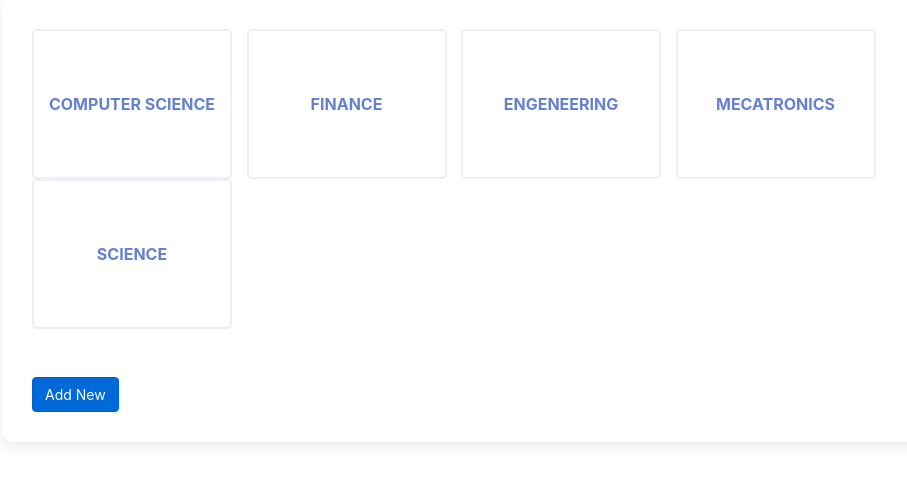
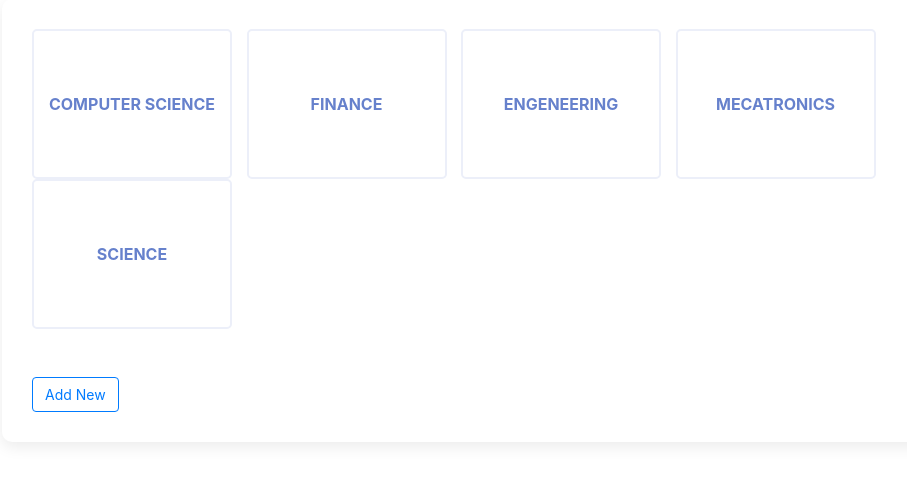
Before and after one commit to urankajtazaj/SEMS, a Django app: page /programs/ in a window 1280 px wide, with the pointer over the restyled element. Shown: the part 79-562 px from the top of the page, without its empty margins (83-990 px from the left). Run offline with Django 3.2, Linux system fonts and the light colour scheme; data comes from the database, SQL or seed files in the repository; both versions use the stored data as it was after the commit; some libraries are stand-ins or nearby versions.

Commit message:
Button hover style

```diff
--- a/sems/static/css/main.css
+++ b/sems/static/css/main.css
@@ -94,6 +94,12 @@ th {
     border: 1px solid #ddd;
 }
 
+.btn-primary:hover {
+    border-color: #007bff;
+    color: #007bff;
+    background-color: transparent;
+}
+
 .img-round {
     width: 65px;
     height: 65px;
```
Also changed, not shown: db.sqlite3.
